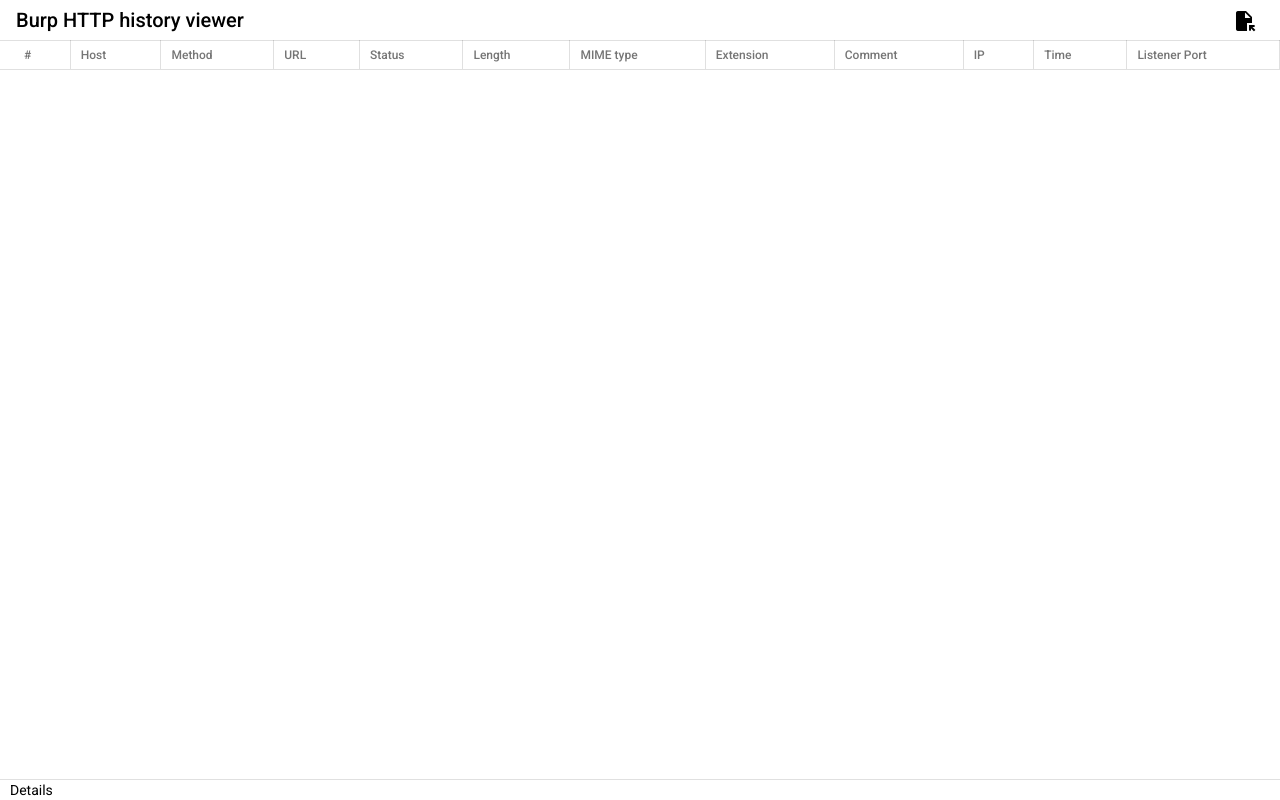
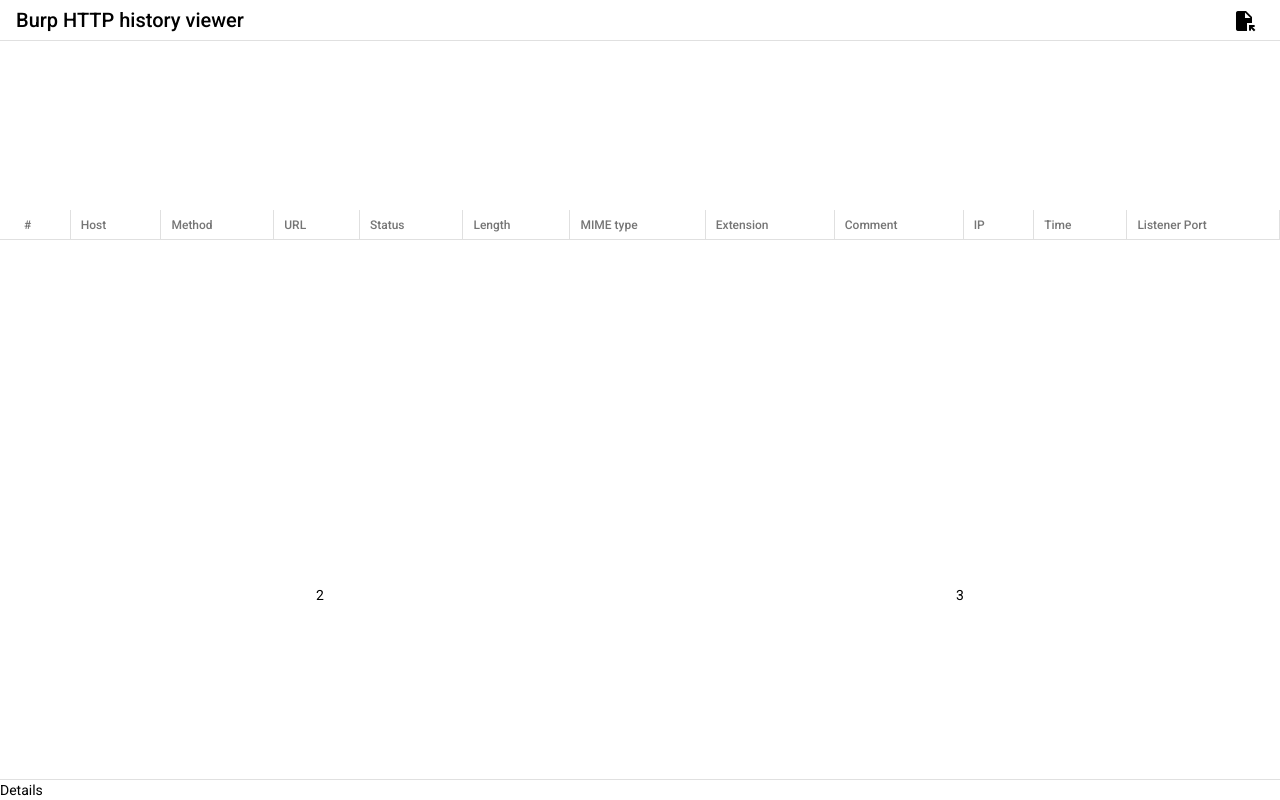
Before and after one commit to adityatelange/bhhb, an Angular app: page / in a window 1280 px wide. Built offline with nearby package versions, Linux system fonts and the light colour scheme.

Commit message:
Add grid layout for 3 panes

```diff
--- a/src/app/app.component.css
+++ b/src/app/app.component.css
@@ -8,9 +8,8 @@
 }
 
 app-main {
-  margin-top: 40px;
-  height: calc(100% - 60px);
-  margin-bottom: 20px;
+  height: calc(100vh - 60px);
+  margin: 40px 0 20px 0;
 }
 
 app-footer {
--- a/src/app/components/footer/footer.component.css
+++ b/src/app/components/footer/footer.component.css
@@ -6,7 +6,6 @@
   height: 20px;
   background: rgb(255, 255, 255);
   color: inherit;
-  margin: auto 10px;
 }
 
 .toolbar-spacer {
--- a/src/app/components/main/main.component.html
+++ b/src/app/components/main/main.component.html
@@ -1,3 +1,5 @@
+<mat-grid-list cols="4" rowHeight="50%" gutterSize="0px">
+    <mat-grid-tile [colspan]="4">
         <table mat-table [dataSource]="dataSource" matSort cdkDropList cdkDropListOrientation="horizontal"
             (cdkDropListDropped)="drop($event)">
 
@@ -99,3 +101,11 @@
             <tr mat-header-row *matHeaderRowDef="displayedColumns"></tr>
             <tr mat-row *matRowDef="let row; columns: displayedColumns;"></tr>
         </table>
+    </mat-grid-tile>
+    <mat-grid-tile [colspan]="2">
+        2
+    </mat-grid-tile>
+    <mat-grid-tile [colspan]="2">
+        3
+    </mat-grid-tile>
+</mat-grid-list>
--- a/src/app/modules/angular-material/angular-material.module.ts
+++ b/src/app/modules/angular-material/angular-material.module.ts
@@ -7,6 +7,7 @@
 import { MatTableModule } from '@angular/material/table';
 import { MatSortModule } from '@angular/material/sort';
 import { DragDropModule } from '@angular/cdk/drag-drop';
+import { MatGridListModule } from '@angular/material/grid-list';
 
 @NgModule({
   declarations: [],
@@ -21,6 +22,7 @@
     MatTableModule,
     MatSortModule,
     DragDropModule,
+    MatGridListModule,
   ]
 })
 export class AngularMaterialModule { }
```
Lines whose indentation alone changed are shown as unchanged.
